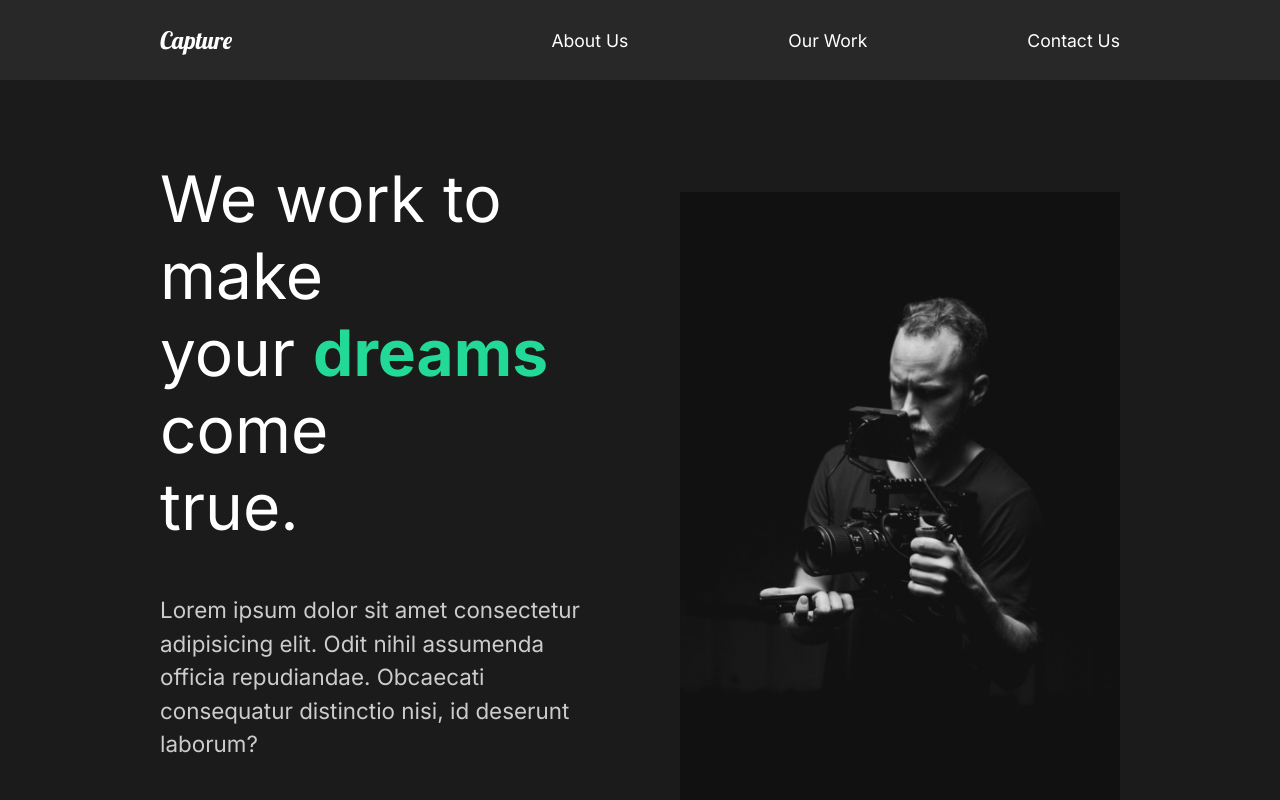
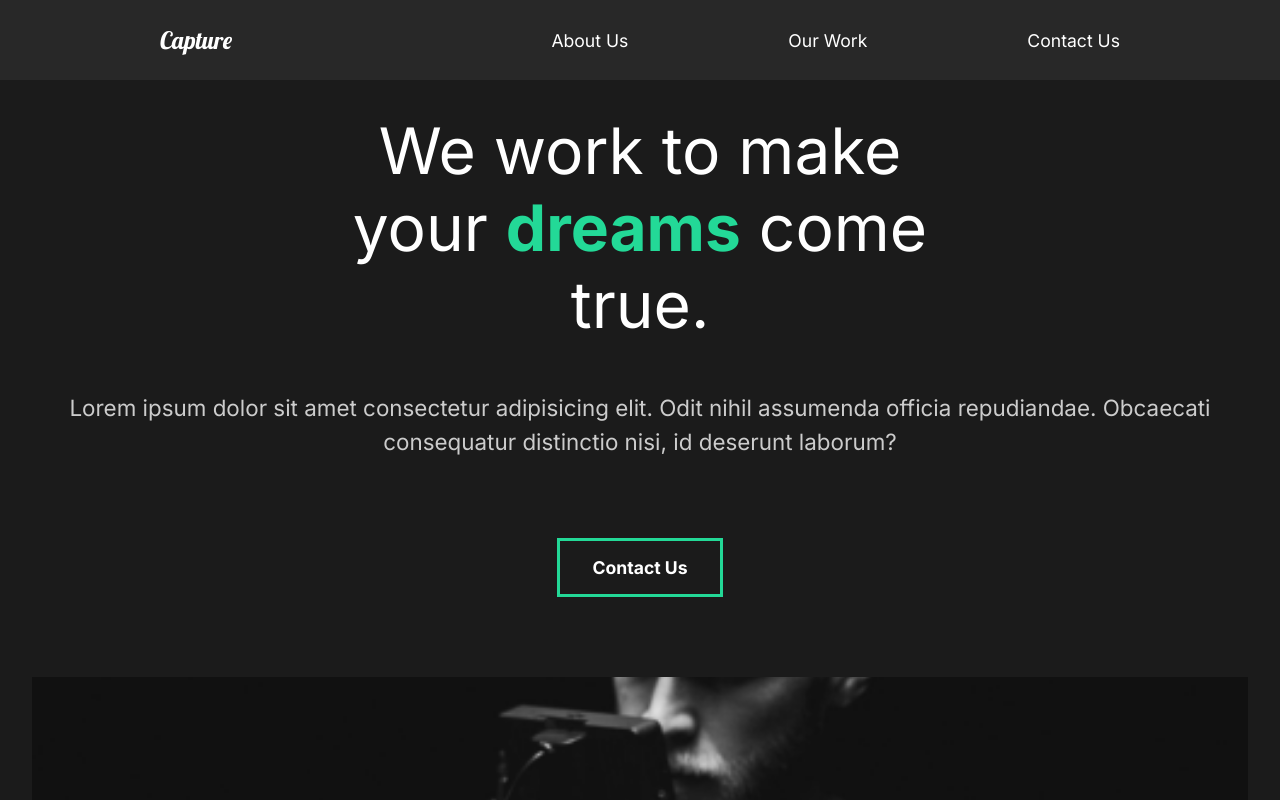
Before and after one commit to Malekz/the-capture-portfolio, a React (Create React App) app: page / in a window 1280 px wide. Shown: the top 800 px of the page. Built offline with nearby package versions, Linux system fonts and the light colour scheme.

Commit message:
aboutSection styling

```diff
--- a/src/styles.js
+++ b/src/styles.js
@@ -1,25 +1,35 @@
-// Styled Components
 import styled from 'styled-components';
+import { motion } from 'framer-motion';
 
-export const About = styled.div`
+export const About = styled(motion.div)`
   min-height: 90vh;
   display: flex;
   align-items: center;
   justify-content: space-between;
   padding: 5rem 10rem;
   color: white;
+  @media (max-width: 1300px) {
+    display: block;
+    padding: 2rem 2rem;
+    text-align: center;
+  }
 `;
-
 export const Description = styled.div`
   flex: 1;
   padding-right: 5rem;
-
+  z-index: 2;
   h2 {
     font-weight: lighter;
   }
+  @media (max-width: 1300px) {
+    padding: 0;
+    button {
+      margin: 2rem 0rem 5rem 0rem;
+    }
+  }
 `;
-
 export const Image = styled.div`
+  z-index: 2;
   flex: 1;
   overflow: hidden;
   img {
```
